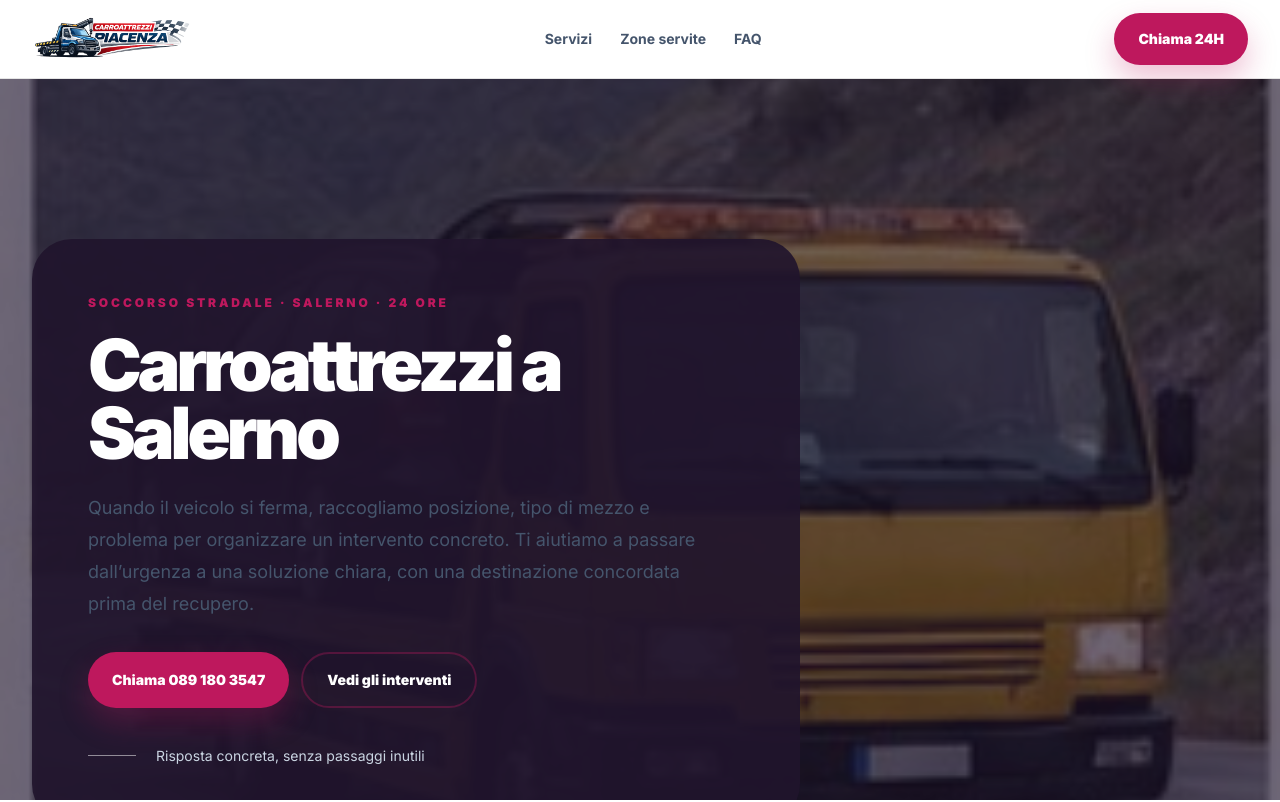
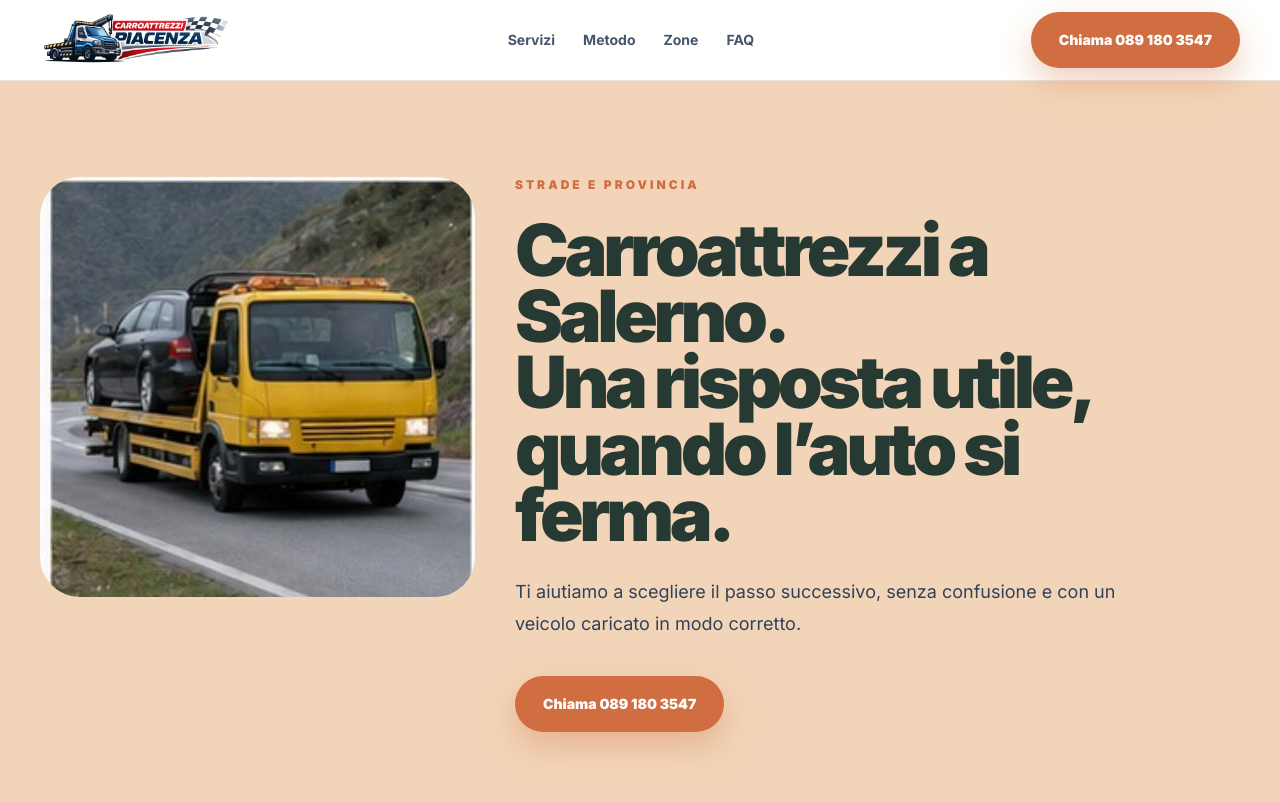
Before and after one commit to alessio-aesthetic/carroattrezzisalerno.it, a Next.js app: page / in a window 1280 px wide. Shown: the top 802 px of the page. Built offline with nearby package versions, Linux system fonts and the light colour scheme.

Commit message:
Rebuild long content and city layout: src/app/page.tsx

```diff
--- a/src/app/page.tsx
+++ b/src/app/page.tsx
@@ -1,5 +1,5 @@
-import ProprietaryHome from '@/components/ProprietaryHome'
+import CityHome from '@/components/CityHome'
 
 export default function Home() {
-  return <ProprietaryHome />
+  return <CityHome />
 }
```
